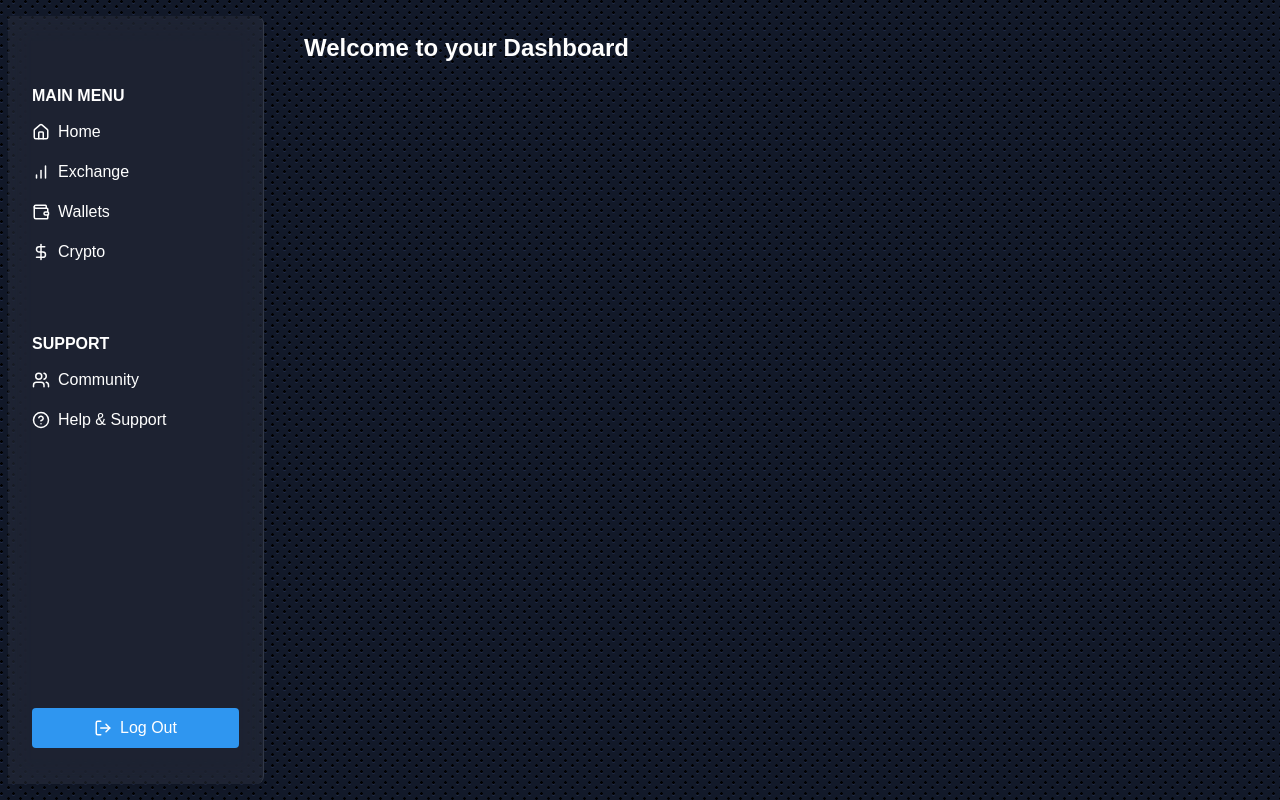
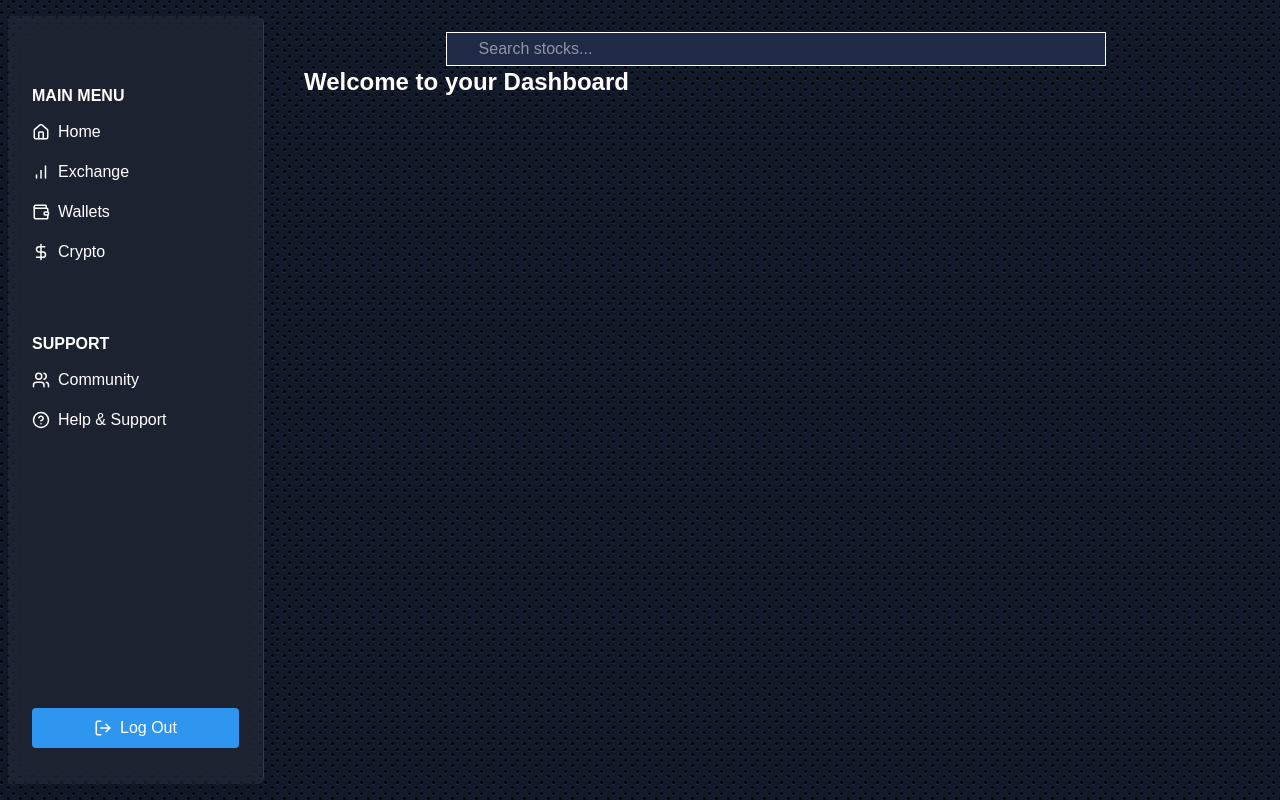
Before and after one commit to DavJesse/stock-folio, a Next.js app: page /dashboard in a window 1280 px wide. Built offline with nearby package versions, Linux system fonts and the light colour scheme.

Commit message:
chore: update dashboard with debounced search bar (#11.2)

```diff
--- a/components/DashboardLayout.tsx
+++ b/components/DashboardLayout.tsx
@@ -4,6 +4,7 @@
 import { useState } from 'react'
 import { useRouter } from 'next/navigation'
 import { ReactNode } from 'react'
+import StockSearchBar from '@/components/SearchBar'
 
 // Icons
 import {
@@ -126,6 +127,7 @@ export default function DashboardLayout({ children }: DashboardLayoutProps) {
 
       {/* Main content area */}
       <main className="flex-1 p-4 sm:p-6 md:p-8 overflow-y-auto w-full">
+        <StockSearchBar />
         {children}
       </main>
     </div>
```
